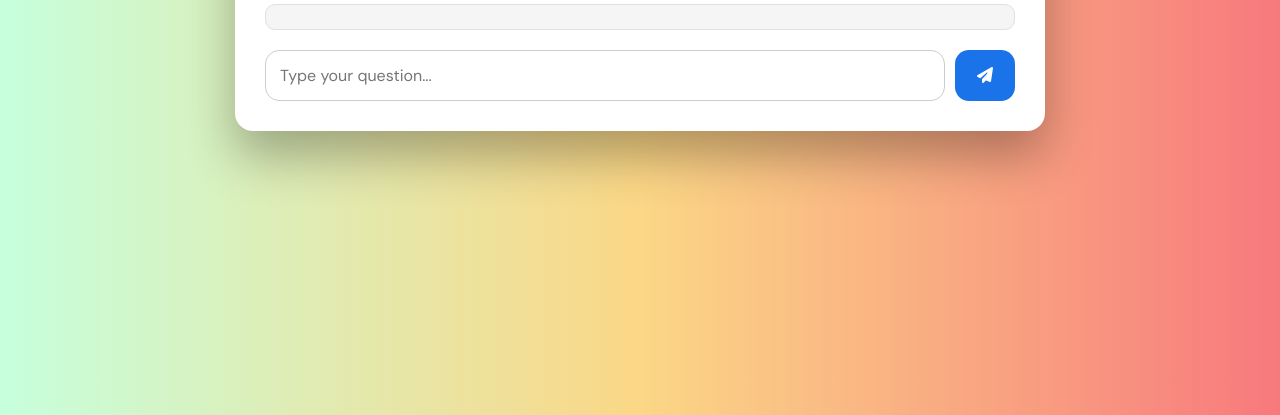
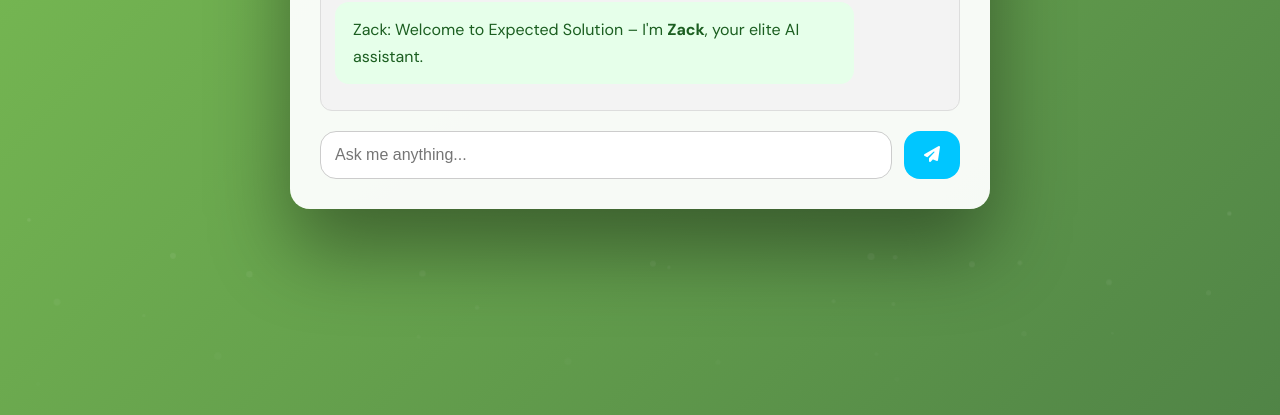
Before and after one commit to Aadarson/CHATBOT, a plain HTML site: page index.html in a window 1280 px wide. Shown: the part 385-800 px from the top of the page. Drawn offline with Linux system fonts and the light colour scheme.

Commit message:
Update index.html

```diff
--- a/index.html
+++ b/index.html
@@ -2,95 +2,130 @@
 <html lang="en">
 <head>
   <meta charset="UTF-8" />
-  <title>Expected Solution – AI Assistant</title>
+  <title>Zack – Elite AI Assistant</title>
   <meta name="viewport" content="width=device-width, initial-scale=1" />
   <link href="https://cdnjs.cloudflare.com/ajax/libs/font-awesome/6.4.0/css/all.min.css" rel="stylesheet" />
   <style>
     @import url('https://fonts.googleapis.com/css2?family=DM+Sans:wght@400;700&display=swap');
 
+    * {
+      margin: 0;
+      padding: 0;
+      box-sizing: border-box;
+    }
+
     body {
       font-family: 'DM Sans', sans-serif;
-      margin: 0;
-      padding: 0;
-      background: linear-gradient(to right, #c6ffdd, #fbd786, #f7797d);
+      height: 100vh;
+      overflow: hidden;
+      background: linear-gradient(-45deg, #1f4037, #76b852, #1f4037, #99f2c8);
+      background-size: 600% 600%;
+      animation: gradientShift 12s ease-in-out infinite;
       display: flex;
       justify-content: center;
       align-items: center;
-      height: 100vh;
+      position: relative;
     }
 
+    @keyframes gradientShift {
+      0% { background-position: 0% 50%; }
+      50% { background-position: 100% 50%; }
+      100% { background-position: 0% 50%; }
+    }
+
+    /* Particle effect */
+    .particles {
+      position: absolute;
+      top: 0;
+      left: 0;
+      height: 100%;
+      width: 100%;
+      z-index: 1;
+      pointer-events: none;
+      overflow: hidden;
+    }
+
+    .particles span {
+      position: absolute;
+      display: block;
+      width: 10px;
+      height: 10px;
+      background: rgba(255, 255, 255, 0.25);
+      border-radius: 50%;
+      animation: floatUp 18s linear infinite;
+    }
+
+    @keyframes floatUp {
+      0% {
+        transform: translateY(100vh) scale(0.5);
+        opacity: 0;
+      }
+      50% {
+        opacity: 0.7;
+      }
+      100% {
+        transform: translateY(-10vh) scale(1);
+        opacity: 0;
+      }
+    }
+
+    /* Chatbox styling */
     #chatbox {
-      background: #fff;
-      border-radius: 18px;
+      position: relative;
+      z-index: 2;
       width: 95%;
-      max-width: 750px;
-      box-shadow: 0 25px 50px rgba(0, 0, 0, 0.3);
+      max-width: 700px;
+      background: rgba(255, 255, 255, 0.95);
+      border-radius: 20px;
+      box-shadow: 0 40px 80px rgba(0, 0, 0, 0.4);
+      padding: 30px;
       display: flex;
       flex-direction: column;
-      padding: 30px;
-      animation: slideIn 0.6s ease;
+      animation: fadeIn 0.6s ease;
     }
 
-    @keyframes slideIn {
-      from {
-        transform: translateY(50px);
-        opacity: 0;
-      }
-      to {
-        transform: translateY(0);
-        opacity: 1;
-      }
+    @keyframes fadeIn {
+      from { opacity: 0; transform: translateY(20px); }
+      to { opacity: 1; transform: translateY(0); }
     }
 
     h2 {
       text-align: center;
-      font-size: 26px;
-      color: #1a73e8;
+      font-size: 28px;
       margin-bottom: 20px;
-      letter-spacing: 0.5px;
+      color: #00c6ff;
     }
 
     #messages {
       flex-grow: 1;
-      max-height: 400px;
+      max-height: 450px;
       overflow-y: auto;
-      padding: 12px;
-      background: #f5f5f5;
-      border-radius: 10px;
-      border: 1px solid #e0e0e0;
+      padding: 14px;
+      background: #f3f3f3;
+      border-radius: 12px;
+      border: 1px solid #ddd;
     }
 
     .message {
-      margin: 10px 0;
-      padding: 14px 16px;
-      border-radius: 12px;
-      max-width: 80%;
-      line-height: 1.6;
-      font-size: 15px;
+      margin: 12px 0;
+      padding: 14px 18px;
+      border-radius: 14px;
+      max-width: 85%;
+      line-height: 1.7;
+      font-size: 16px;
       animation: fadeIn 0.3s ease;
     }
 
     .user {
       align-self: flex-end;
-      background-color: #d0ebff;
-      color: #003366;
+      background-color: #d0f0ff;
+      color: #003c5a;
     }
 
     .bot {
       align-self: flex-start;
-      background-color: #e8f5e9;
+      background-color: #e6ffea;
       color: #1b5e20;
-    }
-
-    @keyframes fadeIn {
-      from {
-        opacity: 0;
-        transform: translateY(10px);
-      }
-      to {
-        opacity: 1;
-        transform: translateY(0);
-      }
     }
 
     #inputSection {
@@ -102,34 +137,32 @@
       flex: 1;
       padding: 14px;
       font-size: 16px;
-      font-family: 'DM Sans', sans-serif;
       border: 1px solid #ccc;
-      border-radius: 14px;
+      border-radius: 16px;
       outline: none;
-      transition: 0.2s ease;
+      transition: 0.3s ease;
     }
 
     input[type="text"]:focus {
-      border-color: #1a73e8;
-      box-shadow: 0 0 8px rgba(26, 115, 232, 0.4);
+      border-color: #00c6ff;
+      box-shadow: 0 0 10px rgba(0, 198, 255, 0.4);
     }
 
-    button {
-      padding: 14px 22px;
+    button.sendBtn {
+      padding: 14px 20px;
       font-size: 16px;
-      margin-left: 10px;
-      background-color: #1a73e8;
+      margin-left: 12px;
+      background-color: #00c6ff;
       color: white;
       border: none;
-      border-radius: 14px;
+      border-radius: 16px;
       cursor: pointer;
-      font-family: 'DM Sans', sans-serif;
       transition: all 0.3s ease;
     }
 
-    button:hover {
-      background-color: #1669c1;
-      box-shadow: 0 0 12px rgba(26, 115, 232, 0.6);
+    button.sendBtn:hover {
+      background-color: #009ec3;
+      box-shadow: 0 0 12px rgba(0, 198, 255, 0.6);
     }
 
     #messages::-webkit-scrollbar {
@@ -137,40 +170,69 @@
     }
 
     #messages::-webkit-scrollbar-thumb {
-      background-color: #b2dfdb;
+      background-color: #81c784;
       border-radius: 8px;
     }
 
     @media (max-width: 600px) {
       #chatbox {
+        width: 90%;
         padding: 20px;
       }
 
-      h2 {
-        font-size: 22px;
+      input[type="text"], button.sendBtn {
+        font-size: 14px;
       }
     }
   </style>
 </head>
 <body>
 
+<!-- ✨ Particle Layer -->
+<div class="particles" id="particleLayer"></div>
+
+<!-- 💬 Chat UI -->
 <div id="chatbox">
-  <h2><i class="fas fa-comments"></i> Expected Solution</h2>
+  <h2><i class="fas fa-robot"></i> Zack – AI Assistant</h2>
   <div id="messages"></div>
   <div id="inputSection">
-    <input type="text" id="userInput" placeholder="Type your question...">
-    <button onclick="sendMessage()"><i class="fas fa-paper-plane"></i></button>
+    <input type="text" id="userInput" placeholder="Ask me anything...">
+    <button class="sendBtn" onclick="sendMessage()"><i class="fas fa-paper-plane"></i></button>
   </div>
 </div>
 
 <script>
+  const messagesDiv = document.getElementById("messages");
+
+  // Welcome message
+  window.addEventListener("DOMContentLoaded", () => {
+    generateParticles(60);  // number of particles
+
+    setTimeout(() => {
+      addBotMessage("👋 Hello there!");
+    }, 500);
+
+    setTimeout(() => {
+      addBotMessage("Welcome to Expected Solution – I'm <b>Zack</b>, your elite AI assistant.");
+    }, 1500);
+  });
+
+  function addBotMessage(text) {
+    messagesDiv.innerHTML += `<div class="message bot">Zack: ${text}</div>`;
+    messagesDiv.scrollTop = messagesDiv.scrollHeight;
+  }
+
+  function addUserMessage(text) {
+    messagesDiv.innerHTML += `<div class="message user">You: ${text}</div>`;
+    messagesDiv.scrollTop = messagesDiv.scrollHeight;
+  }
+
   async function sendMessage() {
     const input = document.getElementById("userInput");
     const message = input.value.trim();
     if (!message) return;
 
-    const messagesDiv = document.getElementById("messages");
-    messagesDiv.innerHTML += `<div class="message user">You: ${message}</div>`;
+    addUserMessage(message);
 
     const typingId = `typing-${Date.now()}`;
     messagesDiv.innerHTML += `<div class="message bot" id="${typingId}"><i class="fas fa-brain fa-spin"></i> Thinking...</div>`;
@@ -188,25 +250,43 @@
       const data = await response.json();
       const typingElement = document.getElementById(typingId);
       if (typingElement) {
-        typingElement.innerHTML = `AI: ${data.reply}`;
+        typingElement.innerHTML = `Zack: ${data.reply}`;
       }
     } catch (error) {
       const typingElement = document.getElementById(typingId);
       if (typingElement) {
-        typingElement.innerHTML = "AI: ⚠️ Something went wrong.";
+        typingElement.innerHTML = "Zack: ⚠️ Something went wrong.";
       }
     }
 
     messagesDiv.scrollTop = messagesDiv.scrollHeight;
   }
 
-  // Handle Enter key press
   document.getElementById("userInput").addEventListener("keydown", function (e) {
     if (e.key === "Enter") {
       e.preventDefault();
       sendMessage();
     }
   });
+
+  // 💫 Particle animation generator
+  function generateParticles(count) {
+    const layer = document.getElementById("particleLayer");
+    for (let i = 0; i < count; i++) {
+      const span = document.createElement("span");
+      const size = Math.random() * 10 + 4;
+      const duration = Math.random() * 10 + 15;
+      const left = Math.random() * 100;
+
+      span.style.width = size + "px";
+      span.style.height = size + "px";
+      span.style.left = left + "vw";
+      span.style.animationDuration = duration + "s";
+      span.style.animationDelay = Math.random() * 10 + "s";
+
+      layer.appendChild(span);
+    }
+  }
 </script>
 
 </body>
```
